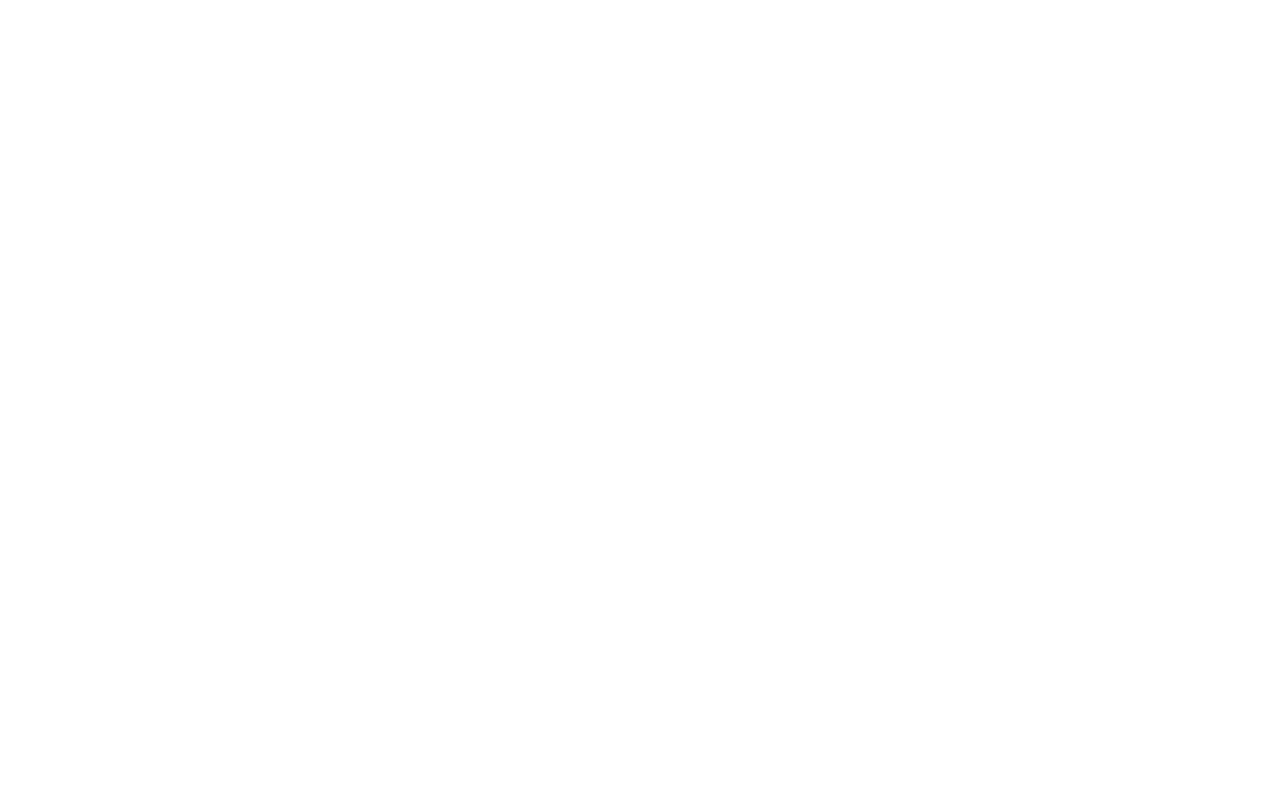
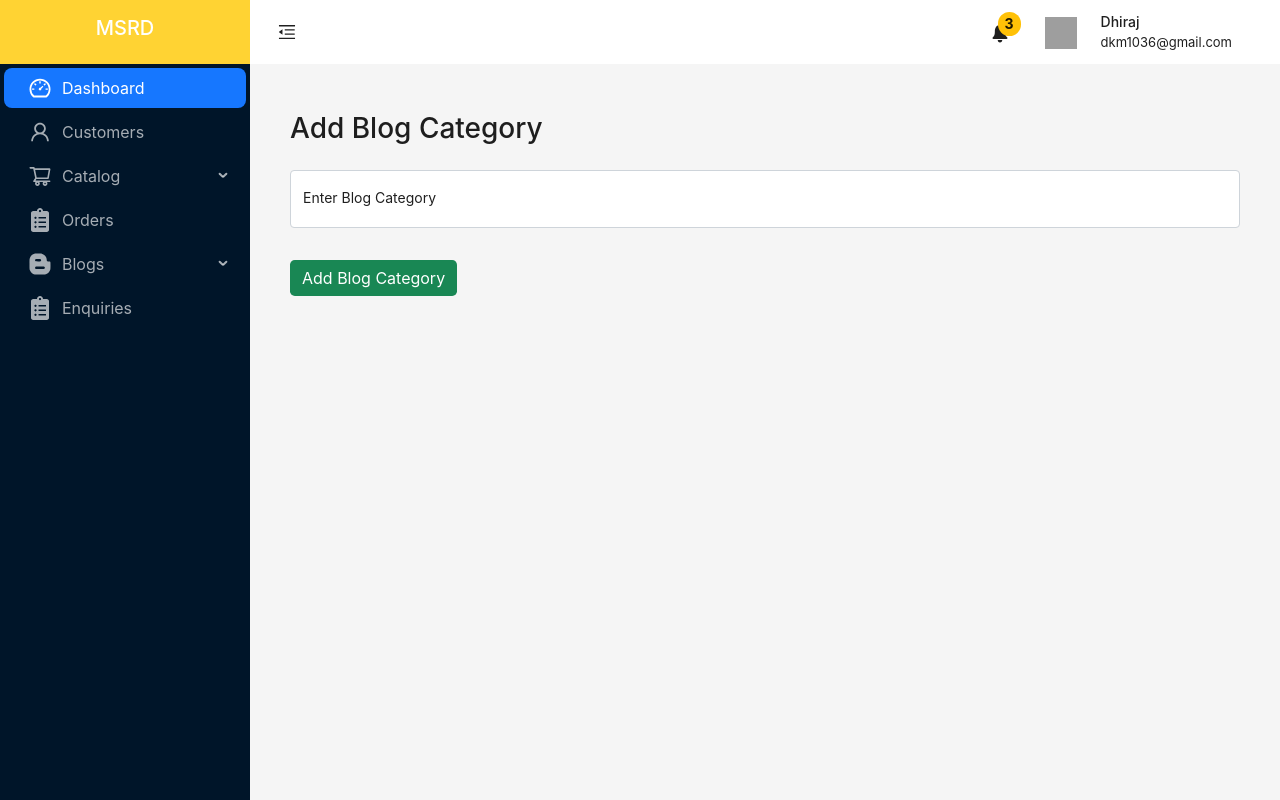
Before and after one commit to dhiraj13/ecommerce-admin, a React (Create React App) app: page /admin/blog-category in a window 1280 px wide. Before the commit this address had no page. Built offline with nearby package versions, Linux system fonts and the light colour scheme; grey boxes are pictures that could not be loaded.

Commit message:
create add blog category page

```diff
--- a/src/App.js
+++ b/src/App.js
@@ -15,6 +15,7 @@
 import Brandlist from "./pages/Brandlist";
 import Productlist from "./pages/Productlist";
 import Addblog from "./pages/Addblog";
+import Addblogcat from "./pages/Addblogcat";
 
 function App() {
   return (
@@ -28,6 +29,7 @@
           <Route path="enquiries" element={<Enquiries />} />
           <Route path="blog-list" element={<BlogList />} />
           <Route path="blog" element={<Addblog />} />
+          <Route path="blog-category" element={<Addblogcat />} />
           <Route path="blog-category-list" element={<Blogcatlist />} />
           <Route path="orders" element={<Orders />} />
           <Route path="customers" element={<Customers />} />
--- /dev/null
+++ b/src/pages/Addblogcat.js
@@ -0,0 +1,23 @@
+import React from "react";
+import CustomInput from "../components/CustomInput";
+
+const Addblogcat = () => {
+  return (
+    <div>
+      <h3 className="mb-4">Add Blog Category</h3>
+      <div>
+        <form action="">
+          <CustomInput type="text" label="Enter Blog Category" />
+          <button
+            className="btn btn-success border-0 rounded-3 my-3"
+            type="submit"
+          >
+            Add Blog Category
+          </button>
+        </form>
+      </div>
+    </div>
+  );
+};
+
+export default Addblogcat;
```
